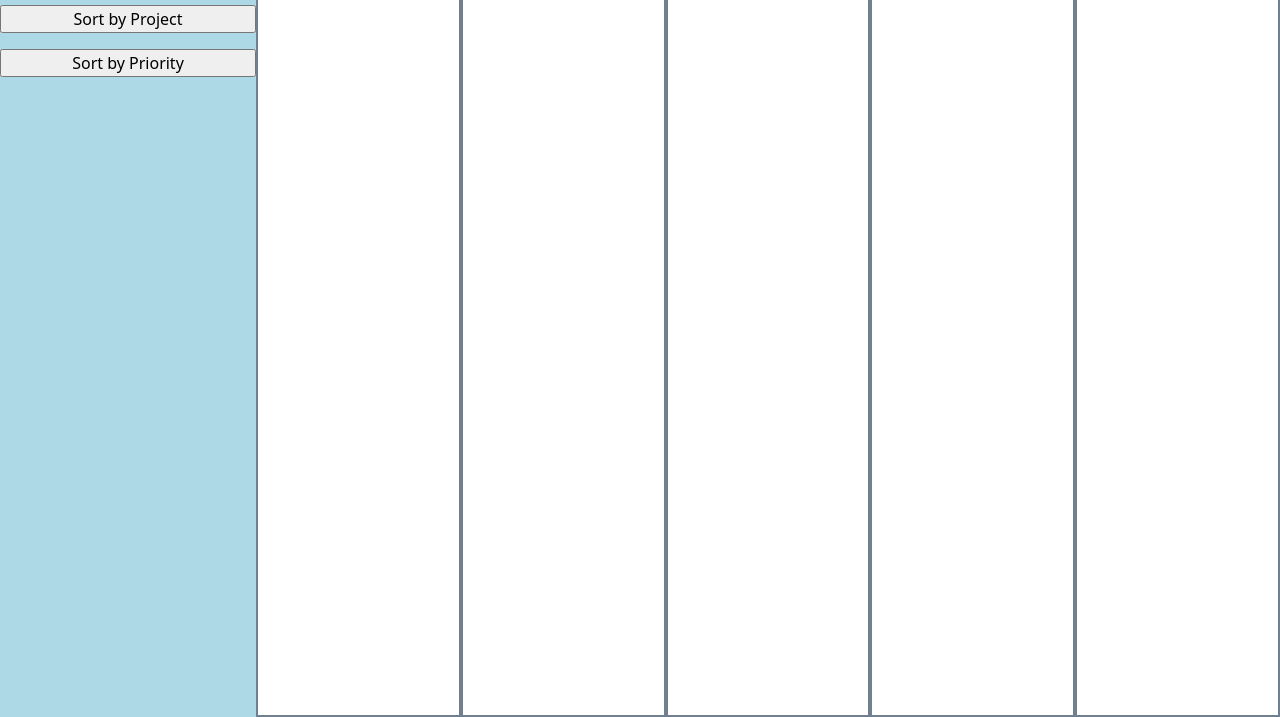
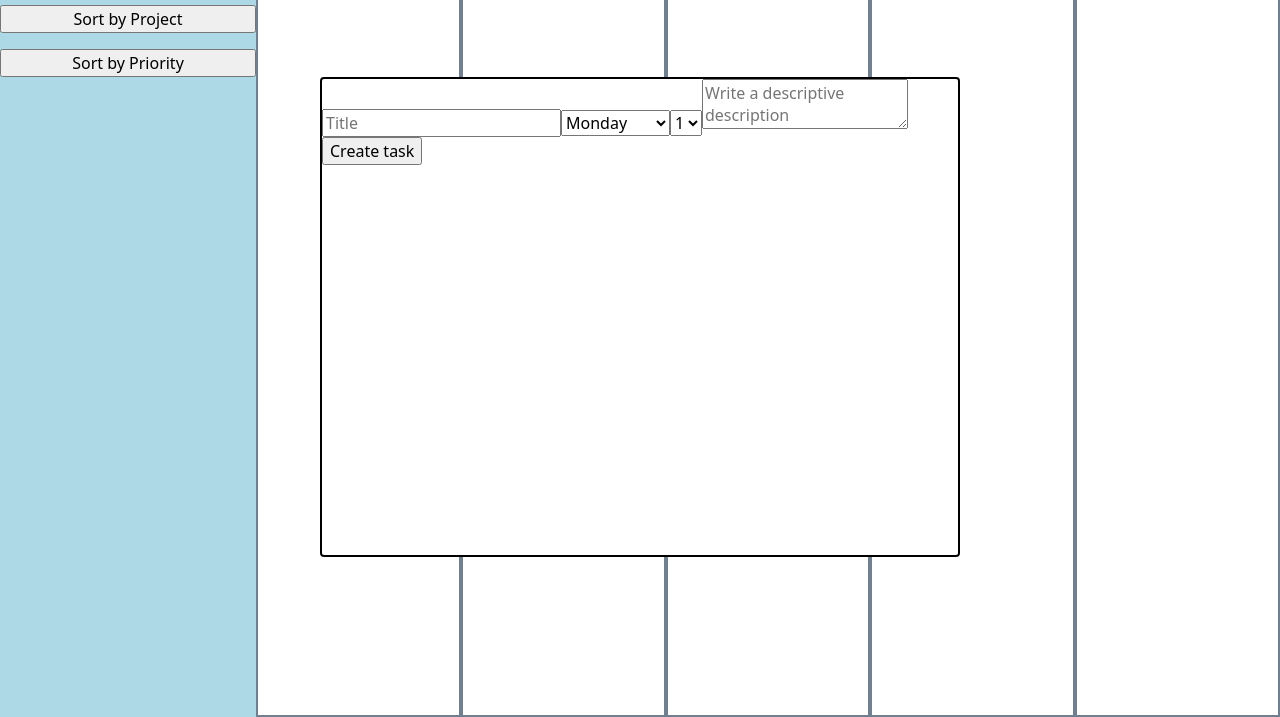
Before and after one commit to rgsmith27/odin-todo, a website built with webpack: page src/template.html in a window 1280 px wide. Both pictures are taken after a click on the button "Add Task". Shown: the part 83-800 px from the top of the page. Built offline with nearby package versions, Linux system fonts and the light colour scheme.

Commit message:
add the ability to create and remove tasks from DOM
todo:
create form to edit existing tasks
add project functionality
add sort button functionality
use local storage

```diff
--- a/src/index.js
+++ b/src/index.js
@@ -1,42 +1,186 @@
-import "./styles.css";
-import TaskListList from "./task-list-list";
-import TaskItem from "./task-item";
-import Project from "./project";
+import './styles.css';
+import TaskListList from './task-list-list';
+import TaskItem from './task-item';
+import Project from './project';
+
+const setAttributes = (element, attributes) => {
+    for(const attribute in attributes){
+        const value = attributes[attribute];
+        element.setAttribute(attribute, value);
+    }
+}
 
 const createTaskElement = (task) => {
     const taskCard = document.createElement('div');
-    taskCard.classList.add("task-card");
-    taskCard.setAttribute("data-id", task.id);
+    taskCard.classList.add('task-card');
+    taskCard.setAttribute('data-id', task.id);
 
     const taskPriority = document.createElement('div');
-    taskPriority.classList.add("task-priority");
+    taskPriority.classList.add('task-priority');
     taskPriority.textContent = task.priority;
 
     const taskTitle = document.createElement('div');
-    taskTitle.classList.add("task-title");
+    taskTitle.classList.add('task-title');
     taskTitle.textContent = task.title;
 
     const taskProject = document.createElement('div');
-    taskProject.classList.add("task-project");
+    taskProject.classList.add('task-project');
     taskProject.style.backgroundColor = task.project.color;
 
     const taskBody = document.createElement('div');
-    taskBody.classList.add("task-body");
+    taskBody.classList.add('task-body');
     taskBody.textContent = task.description;
 
-    taskCard.append(taskPriority, taskTitle, taskProject, taskBody);
+    const removeButton = document.createElement('button');
+    removeButton.textContent = "Delete";
+    removeButton.addEventListener('click', () => {
+        TaskListList.removeTask(task.id);
+        updateTasks();
+    })
+
+    taskCard.append(taskPriority, taskTitle, taskProject, taskBody, removeButton);
 
     return taskCard;
 }
 
+const removeAllTaskElements = () => {
+    for(let day = 0; day < TaskListList.weekdays; day++){
+        const taskListElement = document.querySelector(`[data-date='${day}']`);
+        while (taskListElement.firstChild) {
+            taskListElement.removeChild(taskListElement.firstChild);
+        }
+    }
+}
+
 const updateTasks = () => {
+    removeAllTaskElements();
+
     for(let day = 0; day < TaskListList.weekdays; day++){
 
         const taskArray = TaskListList.list[day].list;
-        const taskListElement = document.querySelector(`[data-date="${day}"]`);
+        const taskListElement = document.querySelector(`[data-date='${day}']`);
 
         taskArray.forEach( task => {
             taskListElement.append(createTaskElement(task));
         });
     }
 }
+
+const createTitleEntryElement = () => {
+    const titleEntry = document.createElement('input');
+    setAttributes(titleEntry, {'type': 'text', 'id': 'title', 'name': 'title', 'placeholder': 'Title'});
+    return titleEntry;
+}
+
+const createDateEntryElement = () => {
+    const dateEntry = document.createElement('select');
+    setAttributes(dateEntry, {'id': 'date', 'name': 'date'});
+
+    const monday = document.createElement('option');
+    monday.textContent = 'Monday';
+    const tuesday = document.createElement('option');
+    tuesday.textContent = 'Tuesday';
+    const wednesday = document.createElement('option');
+    wednesday.textContent = 'Wednesday';
+    const thursday = document.createElement('option');
+    thursday.textContent = 'Thursday';
+    const friday = document.createElement('option');
+    friday.textContent = 'Friday';
+
+    dateEntry.append(monday, tuesday, wednesday, thursday, friday);
+
+    return dateEntry;
+}
+
+const createPriorityEntryElement = () => {
+    const priorityEntry = document.createElement('select');
+    setAttributes(priorityEntry, {'id': 'priority', 'name': 'priority'});
+
+    const one = document.createElement('option');
+    one.textContent = '1';
+    const two = document.createElement('option');
+    two.textContent = '2';
+    const three = document.createElement('option');
+    three.textContent = '3';
+    const four = document.createElement('option');
+    four.textContent = '4';
+    const five = document.createElement('option');
+    five.textContent = '5';
+
+    priorityEntry.append(one, two, three, four, five);
+
+    return priorityEntry;
+}
+
+const createDescriptionEntryElement = () => {
+    const descriptionEntry = document.createElement('textarea');
+    setAttributes(descriptionEntry, {'id': 'description', 'name': 'description', 'placeholder': 'Write a descriptive description'});
+
+    return descriptionEntry;
+}
+
+
+
+//need to add project selection after adding projects
+const createTaskFormElement = () => {
+    const taskForm = document.createElement('form');
+    taskForm.classList.add('task-create-form');
+
+    const titleEntry = createTitleEntryElement();
+    const dateEntry = createDateEntryElement();
+    const priorityEntry = createPriorityEntryElement();
+    const descriptionEntry = createDescriptionEntryElement();
+
+    const submitButton = document.createElement('button');
+    submitButton.setAttribute('type', 'submit');
+    submitButton.textContent = 'Create task';
+
+    taskForm.append(titleEntry, dateEntry, priorityEntry, descriptionEntry, submitButton);
+
+    taskForm.addEventListener('submit', (event) => {
+        event.preventDefault();
+        const formData = new FormData(taskForm);
+        newTask(formData);
+        taskForm.remove();
+    });
+
+    return taskForm;
+}
+
+const newTask = (formData) => {
+
+    const title = formData.get('title');
+    const description = formData.get('description');
+    const date = formData.get('date');
+    //placeholder project until project selection is added to form
+    const project = new Project('placeholder', '#ff0000ff')
+    const priority = formData.get('priority');
+
+    const weekdayToNumber = {
+        'Monday': 0,
+        'Tuesday': 1,
+        'Wednesday': 2,
+        'Thursday': 3,
+        'Friday': 4
+    }
+
+    const dateNumber = weekdayToNumber[date];
+    const priorityNumber = Number(priority);
+
+    const task = new TaskItem(title, description, dateNumber, project, priorityNumber);
+    TaskListList.addTask(task);
+
+    updateTasks();
+
+}
+
+const initializeButtons = () => {
+    const addButton = document.querySelector('.add-button');
+    const taskForm = createTaskFormElement();
+    addButton.addEventListener('click', (event) => {
+        const container = document.querySelector('.container');
+        container.append(taskForm);
+    })
+}
+
+initializeButtons();
--- a/src/styles.css
+++ b/src/styles.css
@@ -88,3 +88,15 @@
     grid-row: 2;
     grid-column: 2;
 }
+
+.task-create-form {
+    position: absolute;
+    top: 50%;
+    left: 50%;
+    transform: translate(-50%, -50%);
+    width: 50vw;
+    aspect-ratio: 4 / 3;
+    background-color: white;
+    border: solid black 2px;
+    border-radius: 4px;
+}
--- a/src/task-list-list.js
+++ b/src/task-list-list.js
@@ -1,4 +1,5 @@
 import TaskList from "./task-list";
+import TaskItem from "./task-item";
 
 const TaskListList = (function() {
     const weekdays = 5;
@@ -18,7 +19,19 @@ const TaskListList = (function() {
         newList.push(task);
     };
 
-    return { weekdays, list, changeTaskDate };
+    const addTask = (task) => {
+        const date = task.date;
+        const taskList = list[date];
+        taskList.list.push(task);
+    }
+
+    const removeTask = (taskID) => {
+        list.forEach( taskList => {
+            taskList.list = taskList.list.filter( task => task.id != taskID)
+        });
+    }
+
+    return { weekdays, list, changeTaskDate, addTask, removeTask };
 })();
 
 export default TaskListList;
--- a/src/task-list.js
+++ b/src/task-list.js
@@ -10,16 +10,12 @@ class TaskList{
         return this._date;
     }
 
+    set list(value){
+        this._list = value;
+    }
+
     get list(){
         return this._list;
-    }
-
-    addTask(task){
-        this._list.push(task);
-    }
-
-    removeTask(taskID){
-        this._list = this._list.filter(item => item.id != taskID);
     }
 
     sortByPriority(){
```
